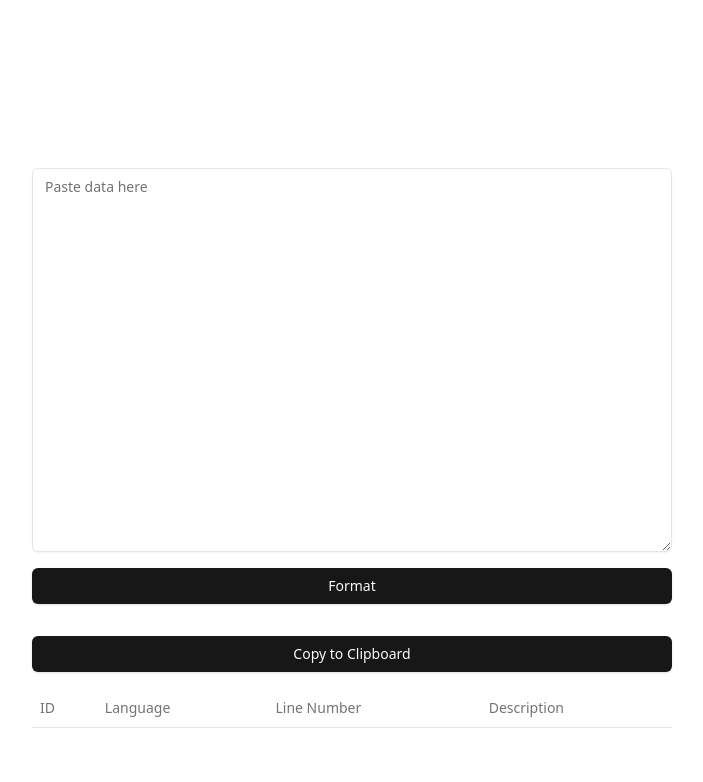
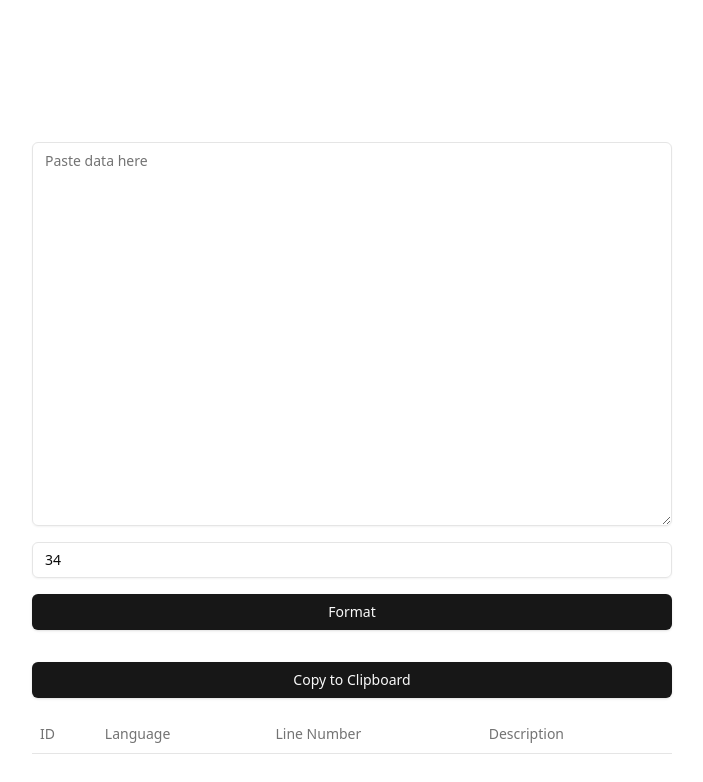
Before and after one commit to jenfrani/AS400Formatter, a React (Vite) app: page / in a window 1280 px wide. Shown: the top 782 px of the page, without its empty margins (288-991 px from the left). Built offline with nearby package versions, Linux system fonts and the light colour scheme.

Commit message:
made char length dynamic

```diff
--- a/src/App.tsx
+++ b/src/App.tsx
@@ -1,4 +1,4 @@
-import { SyntheticEvent, useEffect, useState } from "react"
+import { SyntheticEvent, useState } from "react"
 
 import {
   TableRow,
@@ -16,6 +16,8 @@ function App() {
 
   const [formattedAddress, setFormattedAddress] = useState<KeyValuePair[]>([])
   const [address, setAddress] = useState("")
+  const [charLength, setCharLength] = useState(34)
+
 
   const tokenizeText = (text: string, maxLineLength: number = 34): string[] => {
     const words = text.split(/\s+/);
@@ -62,7 +64,7 @@ function App() {
       // split the address into lines with 34 characters
       let chunks: string[] = []
 
-      chunks = tokenizeText(address, 34)
+      chunks = tokenizeText(address, charLength)
 
       return {
         entryId: entryId,
@@ -79,17 +81,12 @@ function App() {
     setAddress(e.target.value)
   }
 
-  useEffect(() => {
-    // console.log(address)
-    console.log(formattedAddress)
-  }, [address, formattedAddress])
-
   const formatRowOutput = (address: KeyValuePair, lang: string) => {
     return (
       <>
         {address.address.map((line, index) => {
           return (
-            <TableRow className={
+            <TableRow key={index} className={
               index === 0 ? 'border-t' : ''
             }>
               <TableCell>{address.entryId}</TableCell>
@@ -125,11 +122,15 @@ function App() {
     navigator.clipboard.writeText(clipboardString)
   }
 
+  const changeCharLength = (e: SyntheticEvent) => {
+    setCharLength(parseInt(e.target.value))
+  }
+
   return (
     <main className="flex flex-col items-center justify-center min-h-screen w-full my-12">
       <TextInput copyToClipboard={copyToClipboard}
         formatAddress={formatAddress} setAddress={setAddressHandler} formattedAddress={formattedAddress}
-        formatRowOutput={formatRowOutput} />
+        formatRowOutput={formatRowOutput} changeCharLength={changeCharLength} charLength={charLength}/>
     </main>
   )
 }
--- a/src/components/TextInput/TextInput.tsx
+++ b/src/components/TextInput/TextInput.tsx
@@ -1,4 +1,4 @@
-import { SyntheticEvent } from 'react'
+import React, { SyntheticEvent } from 'react'
 import { Textarea } from "@/components/ui/textarea"
 import { Button } from "@/components/ui/button"
 import {
@@ -8,6 +8,7 @@ import {
     TableHeader,
     TableRow,
 } from "@/components/ui/table"
+import { Input } from "@/components/ui/input"
 
 
 interface KeyValuePair {
@@ -20,13 +21,16 @@ type Props = {
     formattedAddress: KeyValuePair[]
     copyToClipboard: (e: SyntheticEvent) => void
     formatRowOutput: (address: KeyValuePair, lang: string) => JSX.Element
+    changeCharLength: (e: SyntheticEvent) => void
+    charLength: number
 }
 
-const TextInput = ({ formatAddress, formattedAddress, setAddress, copyToClipboard, formatRowOutput }: Props) => {
+const TextInput = ({ formatAddress, formattedAddress, charLength, setAddress, copyToClipboard, formatRowOutput, changeCharLength }: Props) => {
     return (
         <>
             <form onSubmit={formatAddress} className='flex flex-col gap-4 w-1/2'>
                 <Textarea className="min-w-24 w-full h-96" name="" id="" onChange={setAddress} placeholder='Paste data here'></Textarea>
+                <Input type="text" placeholder='34' onChange={changeCharLength} value={charLength} />
                 <Button type="submit">Format</Button>
             </form>
             <form onSubmit={copyToClipboard} className='mt-8 flex flex-col gap-4 w-1/2'>
@@ -46,10 +50,10 @@ const TextInput = ({ formatAddress, formattedAddress, setAddress, copyToClipboar
                             formattedAddress &&
                             formattedAddress.map((address) => {
                                 return (
-                                    <>
+                                    <React.Fragment key={address.entryId}>
                                         {formatRowOutput(address, 'E')}
                                         {formatRowOutput(address, 'F')}
-                                    </>
+                                    </React.Fragment>
                                 )
                             })
                         }
--- /dev/null
+++ b/src/components/ui/input.tsx
@@ -0,0 +1,22 @@
+import * as React from "react"
+
+import { cn } from "@/lib/utils"
+
+const Input = React.forwardRef<HTMLInputElement, React.ComponentProps<"input">>(
+  ({ className, type, ...props }, ref) => {
+    return (
+      <input
+        type={type}
+        className={cn(
+          "flex h-9 w-full rounded-md border border-input bg-transparent px-3 py-1 text-base shadow-sm transition-colors file:border-0 file:bg-transparent file:text-sm file:font-medium file:text-foreground placeholder:text-muted-foreground focus-visible:outline-none focus-visible:ring-1 focus-visible:ring-ring disabled:cursor-not-allowed disabled:opacity-50 md:text-sm",
+          className
+        )}
+        ref={ref}
+        {...props}
+      />
+    )
+  }
+)
+Input.displayName = "Input"
+
+export { Input }
```
Also changed, not shown: 1 other file (tests, documents, lock files or other folders).
